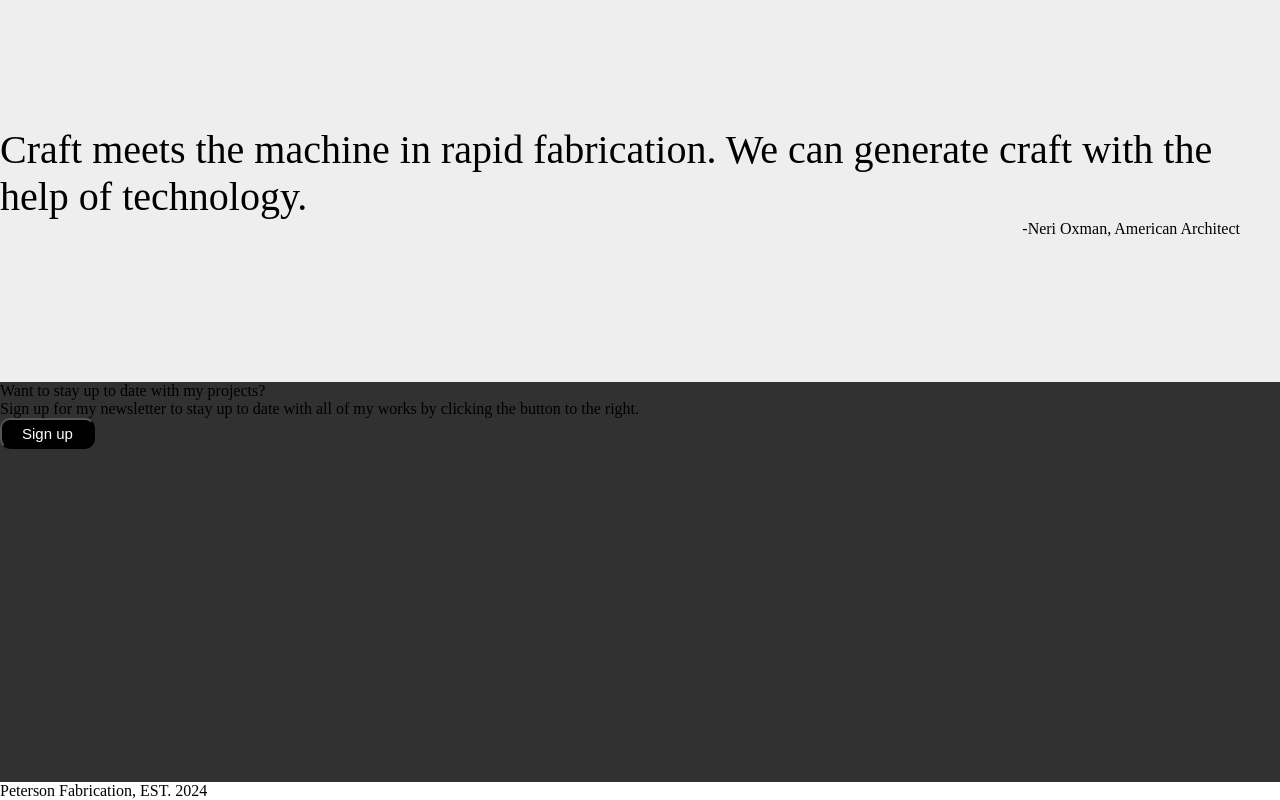
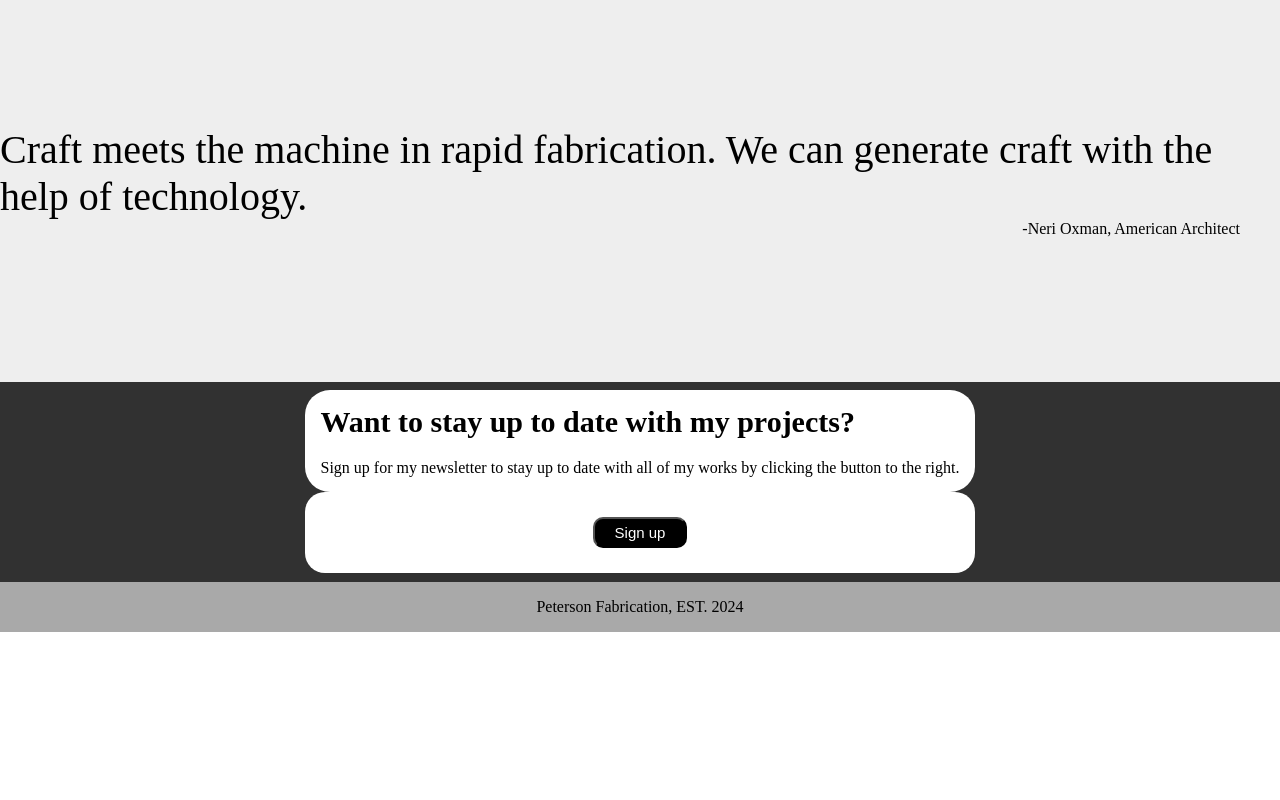
Before and after one commit to andypetersonn/odin-landing-page, a plain HTML site: page index.html in a window 1280 px wide. Shown: the part 836-1636 px from the top of the page. After the commit the page ends 1468 px from the top, so only its background shows below. Drawn offline with Linux system fonts and the light colour scheme.

Commit message:
final changes to landing pagegit statusgit status!

```diff
--- a/styles.css
+++ b/styles.css
@@ -15,13 +15,20 @@ body {
 .logo {
     border: none;
     border-radius: 20px;
-    padding: 15px;
+    padding: 10px;
     background-color: white;
+    font-size: 30px;
+    height: 40px;
+    display: flex;
+    align-self: center;
+
 }
 
 .header-left {
     font-size: 20px;
     font-weight: 800;
+    display: flex;
+    gap: 30px;
 }
 
 ul {
@@ -54,7 +61,7 @@ button {
     flex-direction: row;
     background-color: darkgray;
     gap: 50px;
-    justify-content: center;
+    justify-content: space-evenly;
     padding: 50px;
 
 }
@@ -79,7 +86,6 @@ button {
 }
 
 .welding-photo {
-    background: whitesmoke;
     width: 400px;
     display: flex;
     justify-content: center;
@@ -156,6 +162,40 @@ img {
 
 .container-four {
     display: flex;
-    height: 400px;
+    height: 200px;
     background-color: rgb(49, 49, 49);
+    justify-content: space-around;
+    align-items: center;
 }
+
+.newsletter-left {
+    display: flex;
+    flex-direction: column;
+    border: none;
+    border-radius: 25px;
+    background-color: white;
+    padding: 15px;
+    gap: 20px;
+}
+
+.newsletter-right {
+    display: flex;
+    justify-content: center;
+    border: none;
+    border-radius: 20px;
+    background-color: white;
+    padding: 25px;
+}
+
+.newsletter-title-text {
+    font-size: 30px;
+    font-weight: 600;
+}
+
+.footer {
+    display: flex;
+    height: 50px;
+    background-color: darkgray;
+    justify-content: center;
+    align-items: center;
+}
```
Also changed, not shown: images/full-art-logo.jpg (added), images/man-welding.jpg (added), images/peterson-fab-logo.jpg (added).
